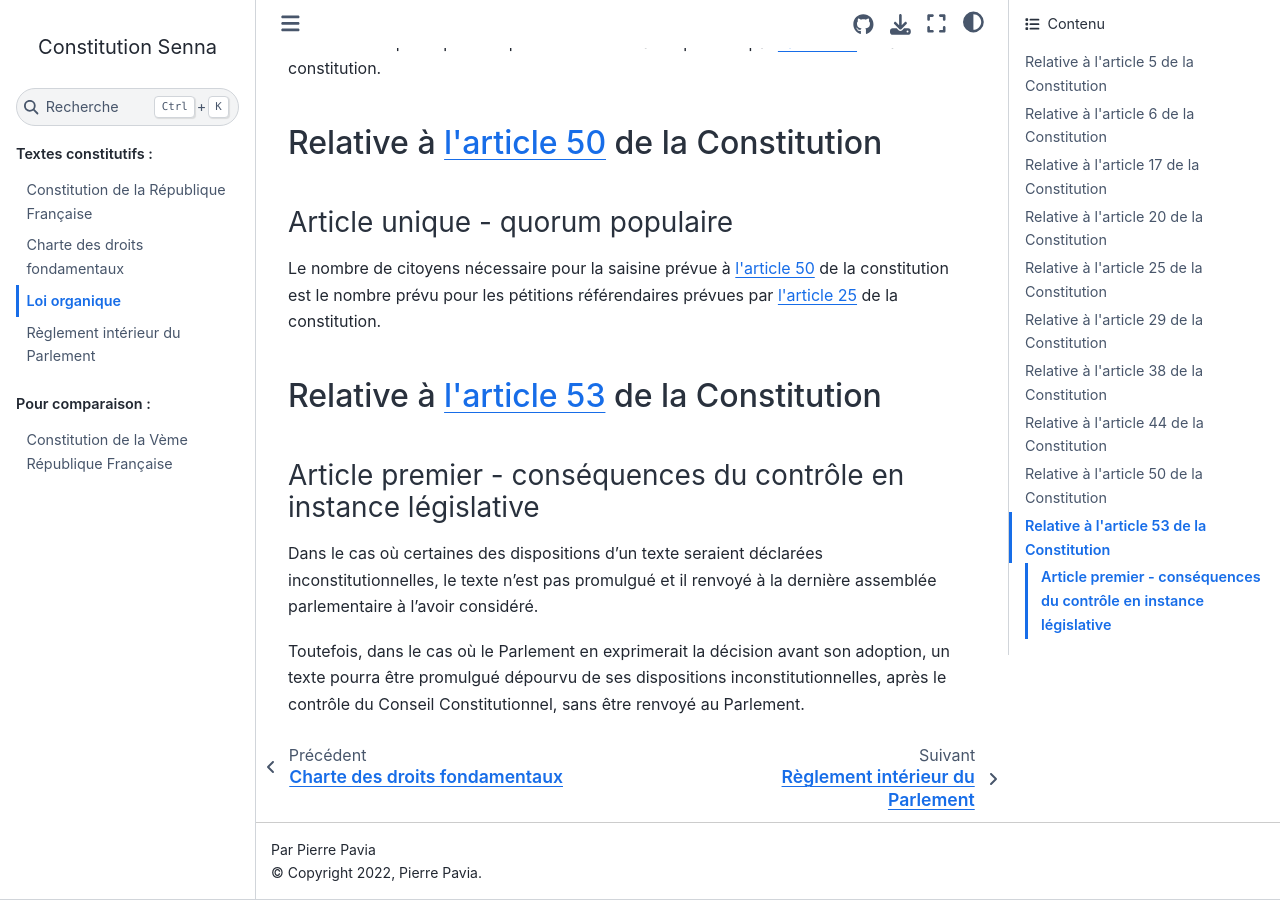
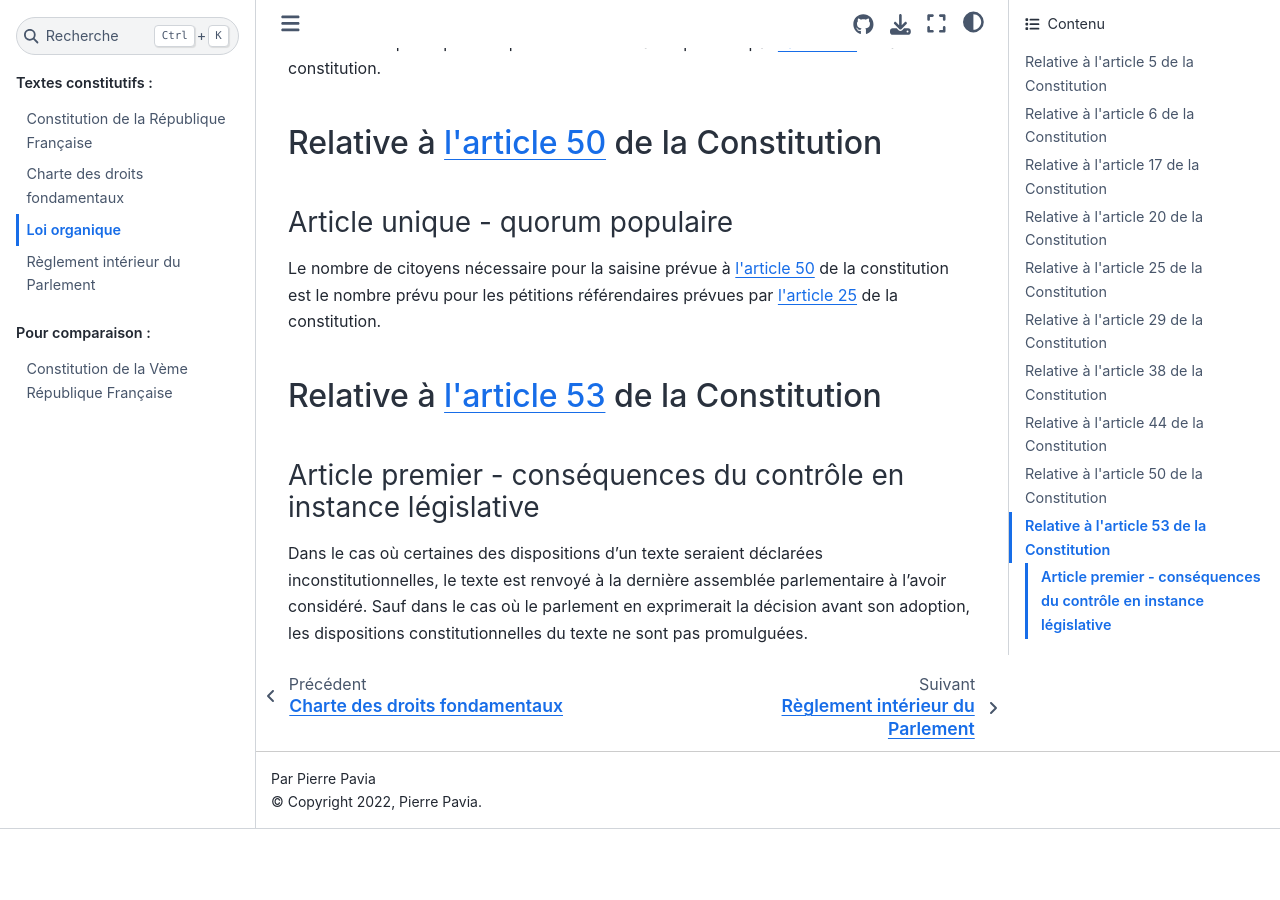
Before and after one commit to Gouvernathor/senna, a Sphinx documentation site: the page built from source/organique.rst, in a window 1280 px wide and 900 px high, scrolled down 5000 px. Built offline with Sphinx 7.4.7 and the Sphinx Book theme 1.1.4, drawn with Linux system fonts in a browser that asks for light colours; after the commit the page ends 5829 px from its top, so only the background shows below that.

Commit message:
clarification du destin d'un texte après irrecevabilité partielle

```diff
--- a/source/organique.rst
+++ b/source/organique.rst
@@ -187,9 +187,7 @@
 Article premier - conséquences du contrôle en instance législative
 ------------------------------------------------------------------
 
-Dans le cas où certaines des dispositions d'un texte seraient déclarées inconstitutionnelles, le texte n'est pas promulgué et il renvoyé à la dernière assemblée parlementaire à l'avoir considéré.
-
-Toutefois, dans le cas où le Parlement en exprimerait la décision avant son adoption, un texte pourra être promulgué dépourvu de ses dispositions inconstitutionnelles, après le contrôle du Conseil Constitutionnel, sans être renvoyé au Parlement.
+Dans le cas où certaines des dispositions d'un texte seraient déclarées inconstitutionnelles, le texte est renvoyé à la dernière assemblée parlementaire à l'avoir considéré. Sauf dans le cas où le parlement en exprimerait la décision avant son adoption, les dispositions constitutionnelles du texte ne sont pas promulguées.
 
 .. -------------------------------------------------------------------------
 .. Relative à :artref:`l'autorité judiciaire` de la Constitution
```
